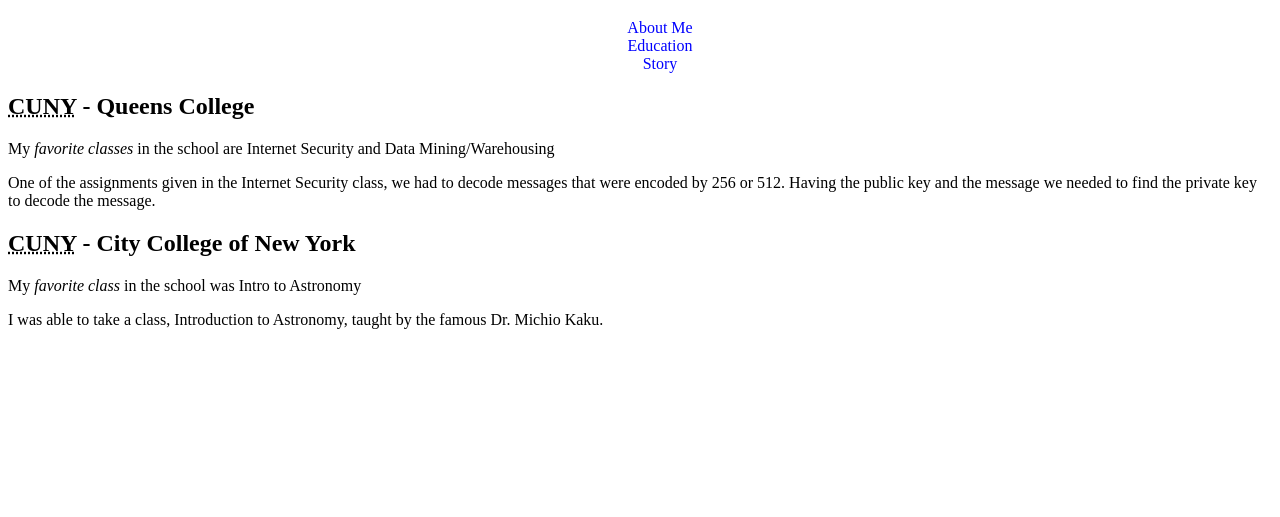
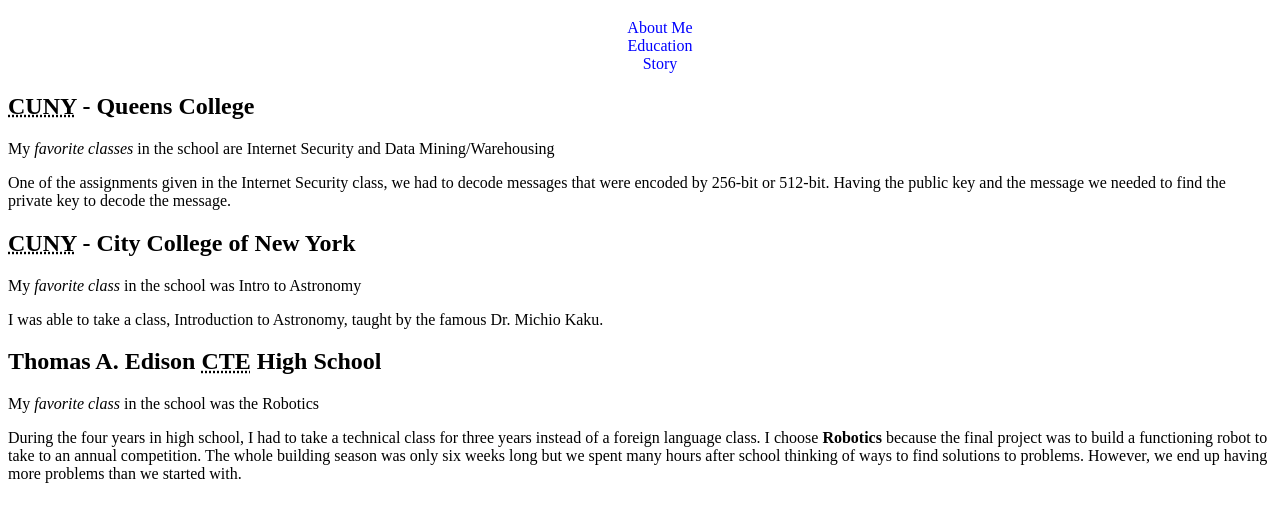
Before and after one commit to rpatel1291/Lab5-HTML, a plain HTML site: page education.html in a window 1280 px wide. Shown: the part 61-578 px from the top of the page. Drawn offline with Linux system fonts and the light colour scheme.

Commit message:
Added the third article
added the third article and surrounded with a section element

```diff
--- a/education.html
+++ b/education.html
@@ -19,11 +19,12 @@
         </nav>
     </header>
     <main>
+        <section>
             <article>
                 <h2><abbr title="City University of New York">CUNY</abbr> - Queens College</h2>
                 <p>My <em>favorite classes</em> in the school are Internet Security and Data Mining/Warehousing</p>
                 <aside>
-                <p>One of the assignments given in the Internet Security class, we had to decode messages that were encoded by 256 or 512.
+                    <p>One of the assignments given in the Internet Security class, we had to decode messages that were encoded by 256-bit or 512-bit.
                     Having the public key and the message we needed to find the private key to decode the message.</p>
                 </aside>
             </article>
@@ -35,6 +36,17 @@
                     <p>I was able to take a class, Introduction to Astronomy, taught by the famous Dr. Michio Kaku.</p>
                 </aside>
             </article>
+            <article>
+                <h2>Thomas A. Edison <abbr title="Career and Technical Education">CTE</abbr> High School</h2>
+                <p>My <em>favorite class</em> in the school was the Robotics</p>
+                <aside>
+                    <p>During the four years in high school, I had to take a technical class for three years instead of a foreign language class.
+                    I choose <strong>Robotics</strong> because the final project was to build a functioning robot to take to an annual competition. The whole building
+                    season was only six weeks long but we spent many hours after school thinking of ways to find solutions to problems. However, we end up having
+                    more problems than we started with.</p>
+                </aside>
+            </article>
+        </section>
     </main>
 
 </body>
```
Lines whose indentation alone changed are shown as unchanged.
